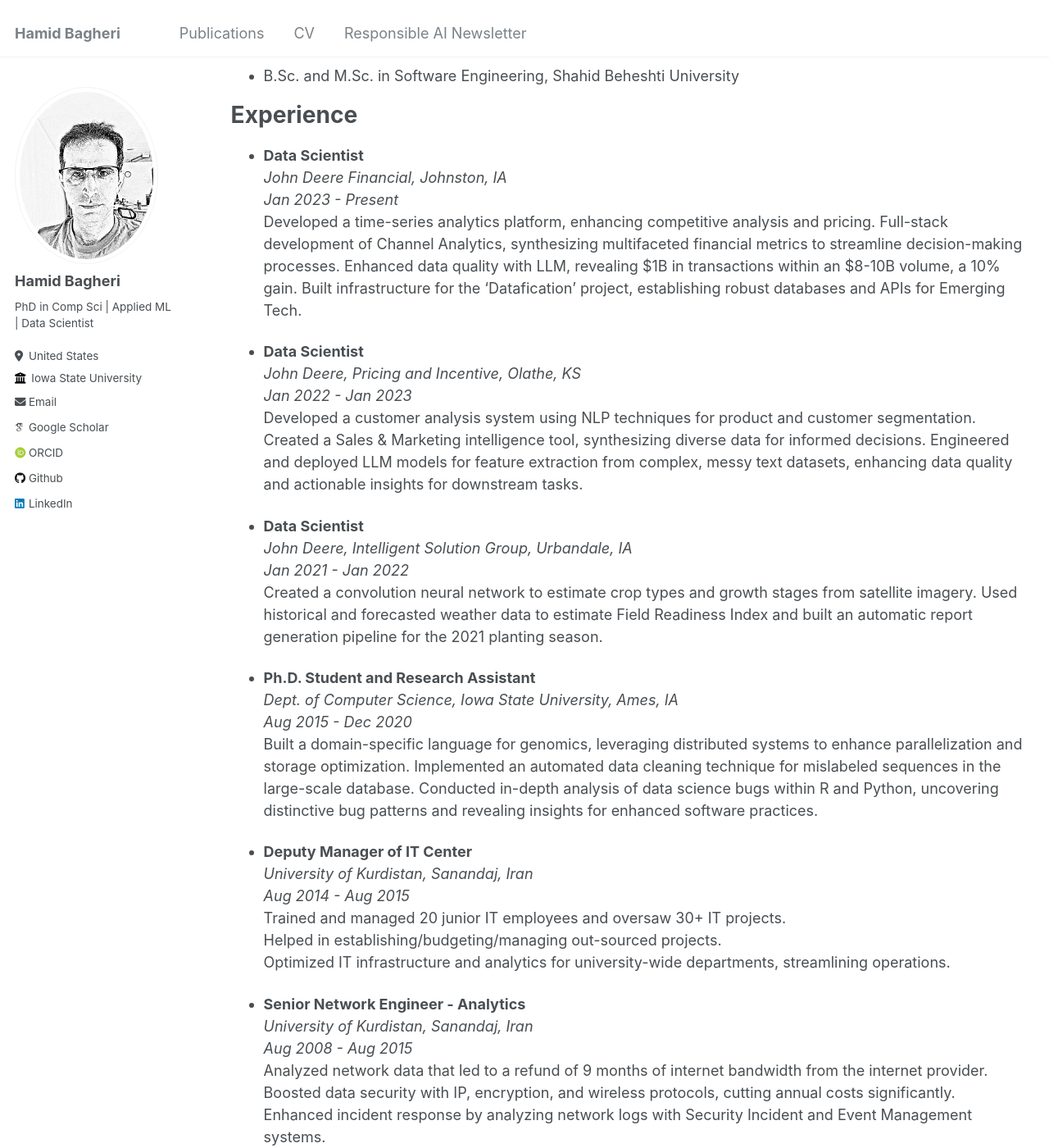
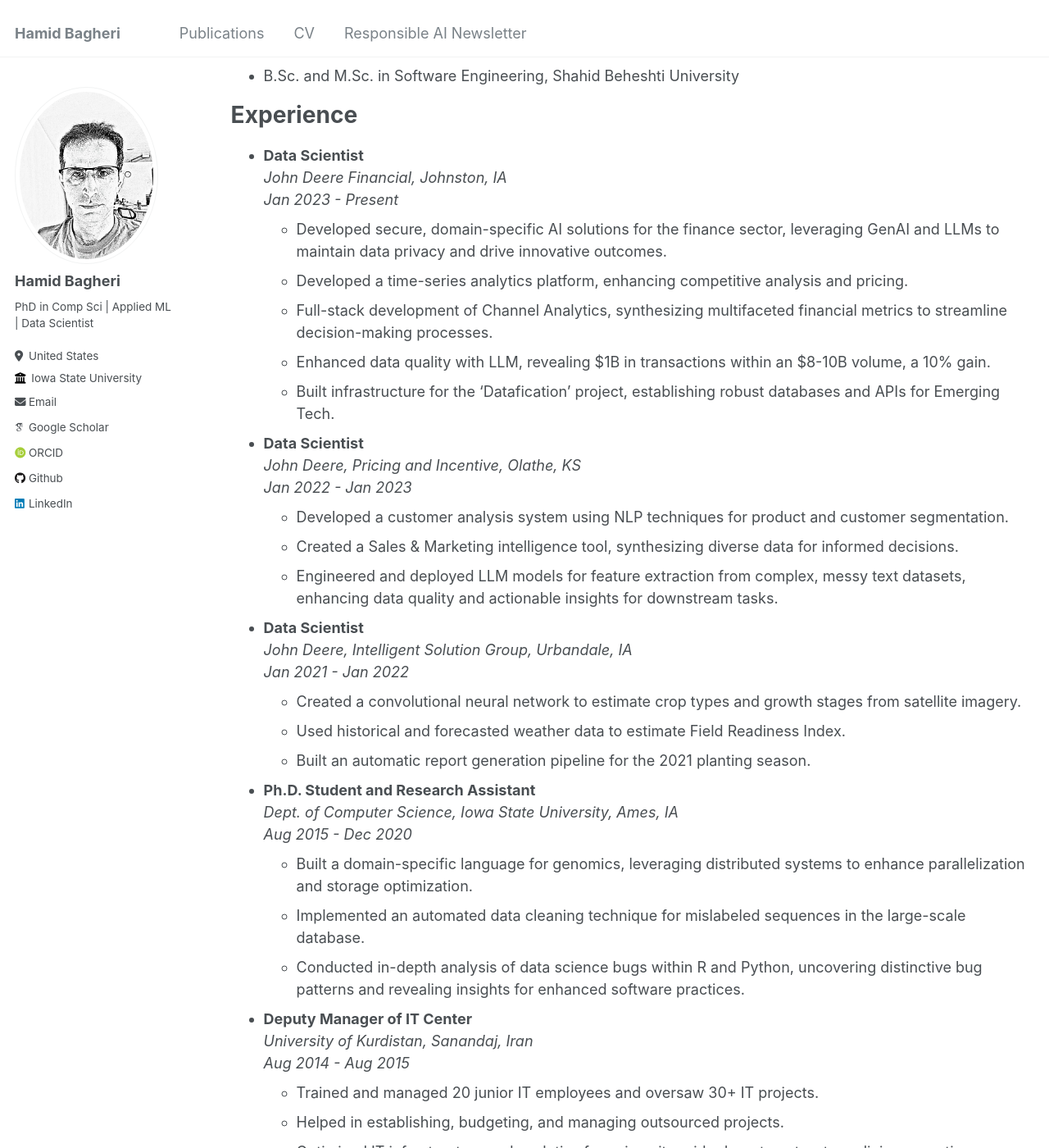
Before and after one commit to hamid58b/hamid58b.github.io, a Jekyll site: the page built from _pages/cv.md, in a window 1280 px wide and 1400 px high, scrolled down 193 px. Shown: the whole window at 82% size. Built offline with Jekyll 4.4.1, drawn with Linux system fonts in a browser that asks for light colours; some web fonts are replaced.

Commit message:
Update cv.md

```diff
--- a/_pages/cv.md
+++ b/_pages/cv.md
@@ -20,50 +20,59 @@
 * **Data Scientist**
   *John Deere Financial, Johnston, IA*
   *Jan 2023 - Present*
-  Developed a time-series analytics platform, enhancing competitive analysis and pricing. Full-stack development of Channel Analytics, synthesizing multifaceted financial metrics to streamline decision-making processes. Enhanced data quality with LLM, revealing $1B in transactions within an $8-10B volume, a 10% gain. Built infrastructure for the 'Datafication' project, establishing robust databases and APIs for Emerging Tech.
+  - Developed secure, domain-specific AI solutions for the finance sector, leveraging GenAI and LLMs to maintain data privacy and drive innovative outcomes.
+  - Developed a time-series analytics platform, enhancing competitive analysis and pricing.
+  - Full-stack development of Channel Analytics, synthesizing multifaceted financial metrics to streamline decision-making processes.
+  - Enhanced data quality with LLM, revealing $1B in transactions within an $8-10B volume, a 10% gain.
+  - Built infrastructure for the 'Datafication' project, establishing robust databases and APIs for Emerging Tech.
 
 * **Data Scientist**
   *John Deere, Pricing and Incentive, Olathe, KS*
   *Jan 2022 - Jan 2023*
-  Developed a customer analysis system using NLP techniques for product and customer segmentation. Created a Sales & Marketing intelligence tool, synthesizing diverse data for informed decisions. Engineered and deployed LLM models for feature extraction from complex, messy text datasets, enhancing data quality and actionable insights for downstream tasks.
+  - Developed a customer analysis system using NLP techniques for product and customer segmentation.
+  - Created a Sales & Marketing intelligence tool, synthesizing diverse data for informed decisions.
+  - Engineered and deployed LLM models for feature extraction from complex, messy text datasets, enhancing data quality and actionable insights for downstream tasks.
 
 * **Data Scientist**
   *John Deere, Intelligent Solution Group, Urbandale, IA*
   *Jan 2021 - Jan 2022*
-  Created a convolution neural network to estimate crop types and growth stages from satellite imagery. Used historical and forecasted weather data to estimate Field Readiness Index and built an automatic report generation pipeline for the 2021 planting season.
+  - Created a convolutional neural network to estimate crop types and growth stages from satellite imagery.
+  - Used historical and forecasted weather data to estimate Field Readiness Index.
+  - Built an automatic report generation pipeline for the 2021 planting season.
 
 * **Ph.D. Student and Research Assistant**
   *Dept. of Computer Science, Iowa State University, Ames, IA*
   *Aug 2015 - Dec 2020*
-  Built a domain-specific language for genomics, leveraging distributed systems to enhance parallelization and storage optimization. Implemented an automated data cleaning technique for mislabeled sequences in the large-scale database. Conducted in-depth analysis of data science bugs within R and Python, uncovering distinctive bug patterns and revealing insights for enhanced software practices.
+  - Built a domain-specific language for genomics, leveraging distributed systems to enhance parallelization and storage optimization.
+  - Implemented an automated data cleaning technique for mislabeled sequences in the large-scale database.
+  - Conducted in-depth analysis of data science bugs within R and Python, uncovering distinctive bug patterns and revealing insights for enhanced software practices.
 
 * **Deputy Manager of IT Center**
   *University of Kurdistan, Sanandaj, Iran*
   *Aug 2014 - Aug 2015*
-  Trained and managed 20 junior IT employees and oversaw 30+ IT projects.
-  Helped in establishing/budgeting/managing out-sourced projects.
-  Optimized IT infrastructure and analytics for university-wide departments, streamlining operations.
+  - Trained and managed 20 junior IT employees and oversaw 30+ IT projects.
+  - Helped in establishing, budgeting, and managing outsourced projects.
+  - Optimized IT infrastructure and analytics for university-wide departments, streamlining operations.
 
 * **Senior Network Engineer - Analytics**
   *University of Kurdistan, Sanandaj, Iran*
   *Aug 2008 - Aug 2015*
-  Analyzed network data that led to a refund of 9 months of internet bandwidth from the internet provider.
-  Boosted data security with IP, encryption, and wireless protocols, cutting annual costs significantly.
-  Enhanced incident response by analyzing network logs with Security Incident and Event Management systems.
+  - Analyzed network data that led to a refund of 9 months of internet bandwidth from the internet provider.
+  - Boosted data security with IP, encryption, and wireless protocols, cutting annual costs significantly.
+  - Enhanced incident response by analyzing network logs with Security Incident and Event Management systems.
 
 * **Software Engineer and Co-Founder of Saral System**
   *Saral System Kurdistan, Sanandaj, Iran*
   *Sep 2005 - Dec 2009*
-  Led design and full-stack development of 10+ projects, including custom hotel and accounting systems.
-  Developed tailored accounting, sales, and inventory systems for 100+ businesses, boosting efficiency.
-  Innovated with automation across various projects, boosting user experience and workflow optimization.
+  - Led design and full-stack development of 10+ projects, including custom hotel and accounting systems.
+  - Developed tailored accounting, sales, and inventory systems for 100+ businesses, boosting efficiency.
+  - Innovated with automation across various projects, boosting user experience and workflow optimization.
 
 * **Software Engineering Part-time Lecturer**
   *Yazdan Panah University, Sanandaj, Iran*
   *Sep 2005 - Jan 2007*
-  Taught Software Engineering, Database Systems in classes ranging 40-60 students.
-  Supervised 15 undergraduate students for their final projects.
-
+  - Taught Software Engineering, Database Systems in classes ranging 40-60 students.
+  - Supervised 15 undergraduate students for their final projects.
 
 Skills
 ======
```
